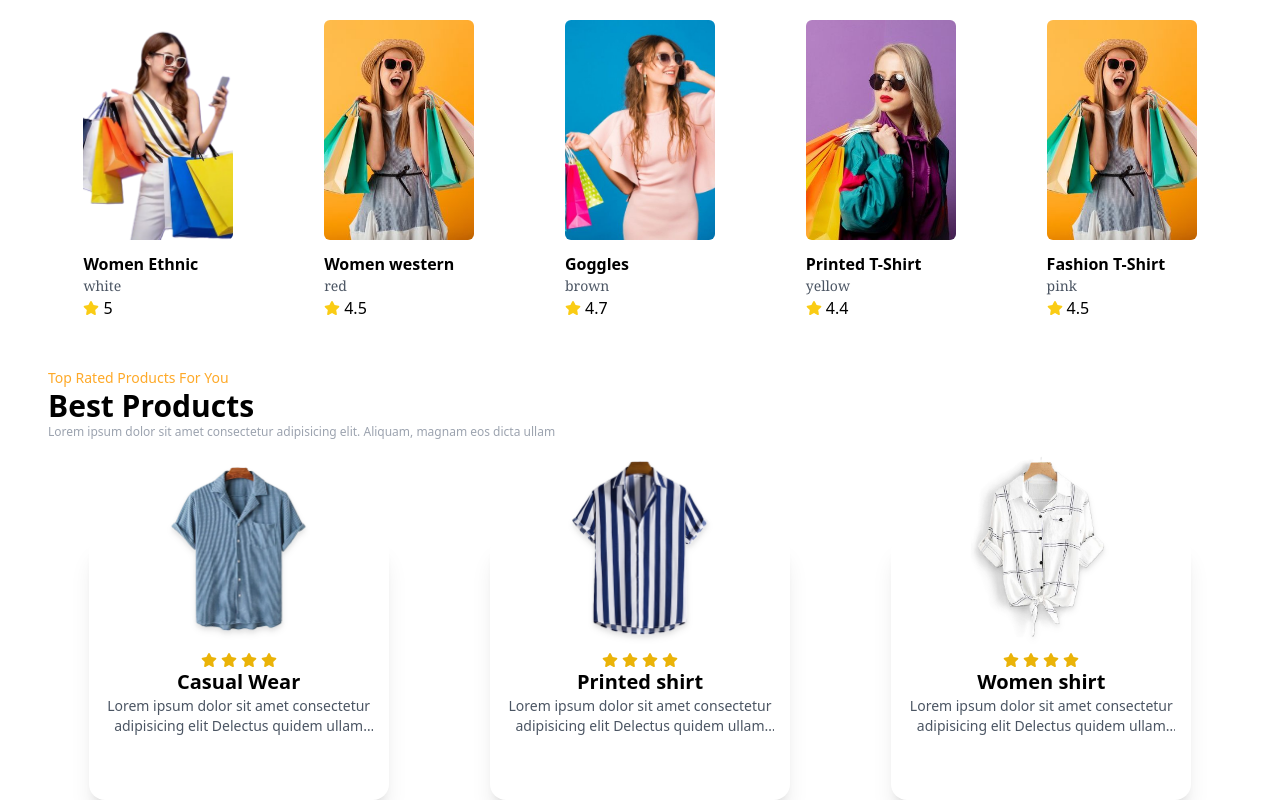
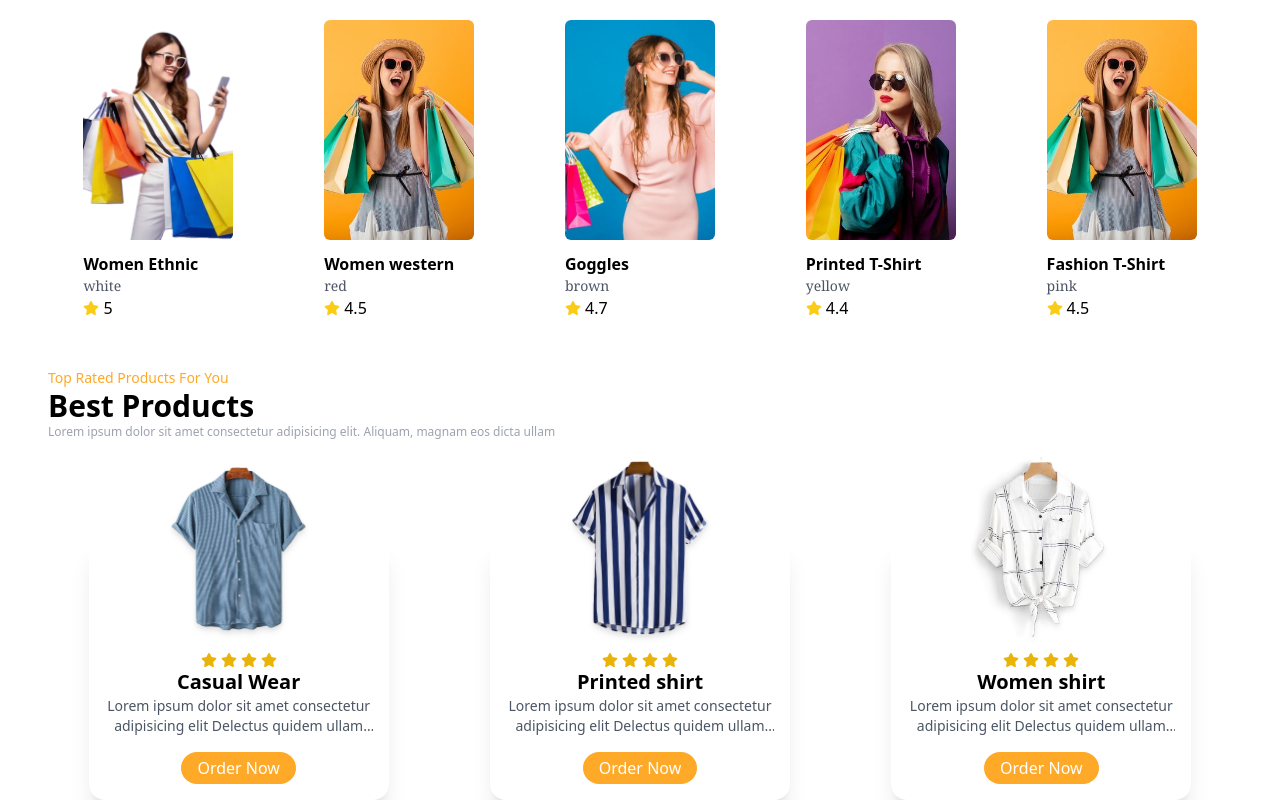
Before and after one commit to Ab3467/Ecommerce-webSite, a React (Create React App) app in the folder ecommerce/: page / in a window 1280 px wide. Shown: the part 891-1691 px from the top of the page. Built offline with nearby package versions, Linux system fonts and the light colour scheme.

Commit message:
Changes:

```diff
--- a/ecommerce/src/components/topProducts/TopProducts.js
+++ b/ecommerce/src/components/topProducts/TopProducts.js
@@ -46,8 +46,7 @@
 
         <div className=" grid grid-cols-1 sm:grid-cols-2 md:grid-cols-3 gap-20 md:gap-5 place-items-center">
           {ProductDetails.map((data) => (
-            <div
-              className=" rounded-2xl bg-white dark:bg-gray-800 hover:bg-black/80 dark:hover:bg-primary hover:text-white relative shadow-xl duration-300
+            <div data-aos = "zoom-in" className=" rounded-2xl bg-white dark:bg-gray-800 hover:bg-black/80 dark:hover:bg-primary hover:text-white relative shadow-xl duration-300
             ground max-w-[300px]"
               key={data.id}
             >
@@ -64,9 +63,7 @@
                 </div>
                 <h1 className=" text-xl font-bold">{data.title}</h1>
                 <p className="text-gray-600 group-hover:text-white duration-300 text-sm line-clamp-2">{data.description}</p>
-                <button
-                data-aos = "zoom-in"
-                className=" bg-primary hover:scale-105 duration-300 text-white py-1 px-4 rounded-full mt-4 group-hover:bg-white group-hover:text-primary">
+                <button className=" bg-primary hover:scale-105 duration-300 text-white py-1 px-4 rounded-full mt-4 group-hover:bg-white group-hover:text-primary">
                  Order Now
                 </button>
               </div>
```
